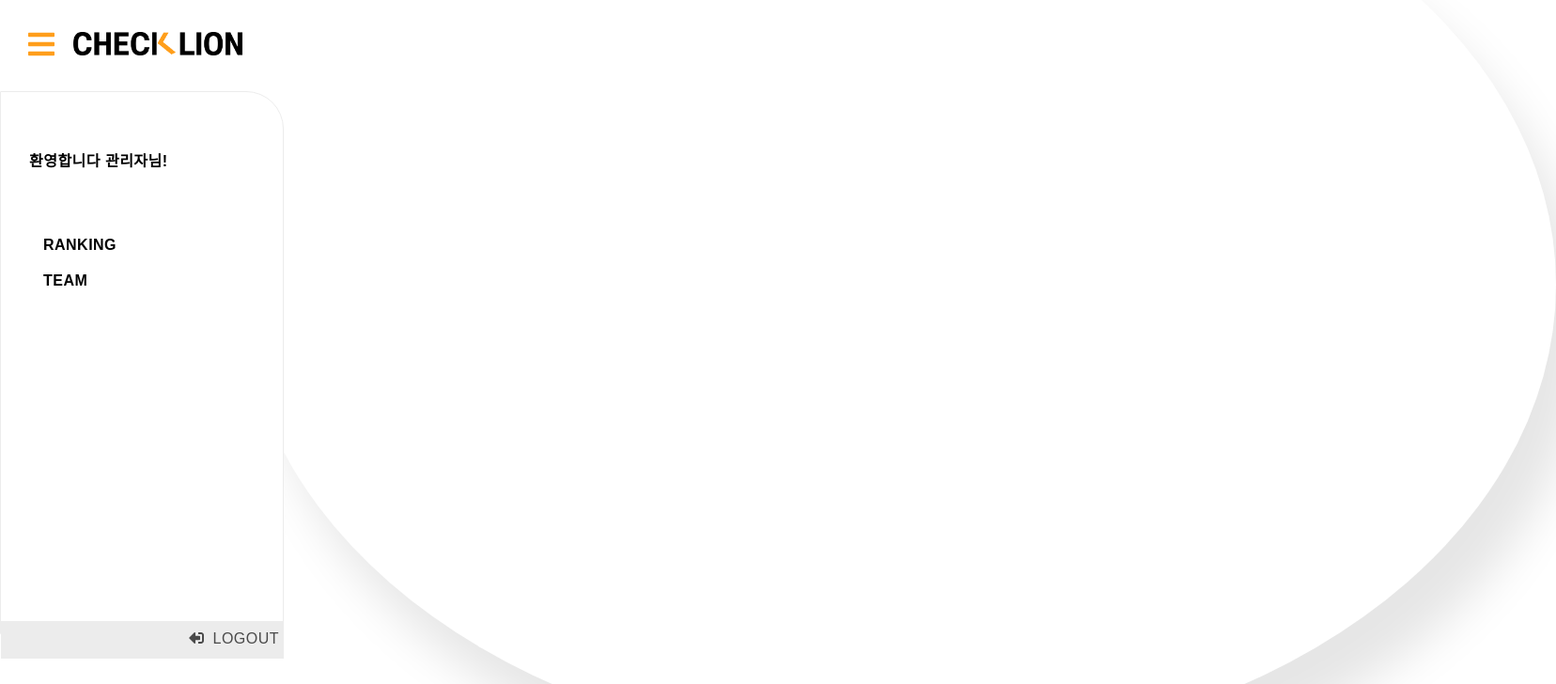
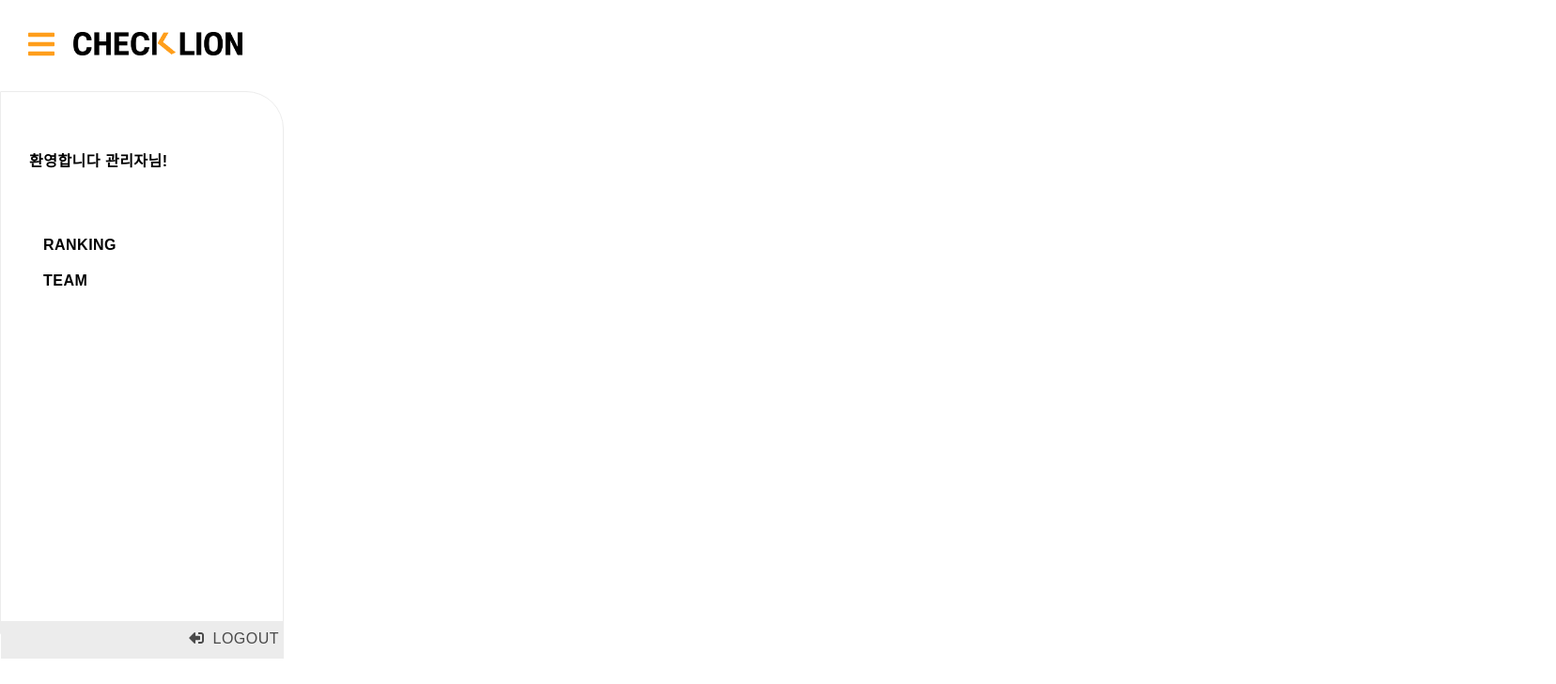
Before and after one commit to hyu-likellion-project/CheckLionFront, a React (Create React App) app in the folder checklion/: page /#/ in a window 1280 px wide. Shown: the top 728 px of the page at 94% size, 1656 px wide, since content can reach past the window. Built offline with nearby package versions, Linux system fonts and the light colour scheme; a web font is replaced by a local one.

Commit message:
[feat#6] BodyContainer 설정

```diff
--- a/checklion/src/components/Sidebar.js
+++ b/checklion/src/components/Sidebar.js
@@ -4,6 +4,7 @@ import styled from 'styled-components';
 import { FontAwesomeIcon } from "@fortawesome/react-fontawesome";
 import { faBars, faSignOutAlt } from "@fortawesome/free-solid-svg-icons";
 import logoimg from '../styles/images/logo.png';
+
 
 
 const Header = styled.div`
@@ -17,12 +18,22 @@ const LogoContainer = styled.span`
     margin-left : 20px;
 `;
 
+const Container = styled.div`
+    widht : 100%;
+    height : 700px;
+`;
+
+const BodyContainer = styled.div`
+widht : 100%;
+height : 90%;
+`;
+
+
 
 const Content = styled.div`
-    width: 90%;
+    width: 100%;
     max-width: 300px;
     height: 80%;
-    width: 100%;
     position: absolute;
     border-top-right-radius: 40px;
     background-color:white;
@@ -38,12 +49,14 @@ const UserInfo = styled.div`
 `;
 
 const Navi  = styled.div`
+    z-index: 2;
     transition: 0.3s ease;
-    width: 100%;
+    width: 40%;
     position: fixed;
     height: 90vh;
     width: width,
     minHeight: height
+
 `;
 
 const Menu = styled.ul`
@@ -105,6 +118,7 @@ const Sidebar = ({ name, width, height, login  }) => {
         </LogoContainer>
       </div>
     </Header>
+    <Container>
       <Navi
         style={{
           transform: `translatex(${xPosition}px)`,
@@ -142,6 +156,9 @@ const Sidebar = ({ name, width, height, login  }) => {
           </Content>
 
       </Navi>
+      <BodyContainer>
+      </BodyContainer>
+      </Container>
     </React.Fragment>
   );
 };
--- a/checklion/src/routes/Landing.js
+++ b/checklion/src/routes/Landing.js
@@ -11,7 +11,6 @@ function Landing() {
     <div className="Landing">
       <Sidebar login={true} name="관리자" width={300} height={"100vh"}>
       </Sidebar>
-      <Background />
     </div>
   );
 }
```
